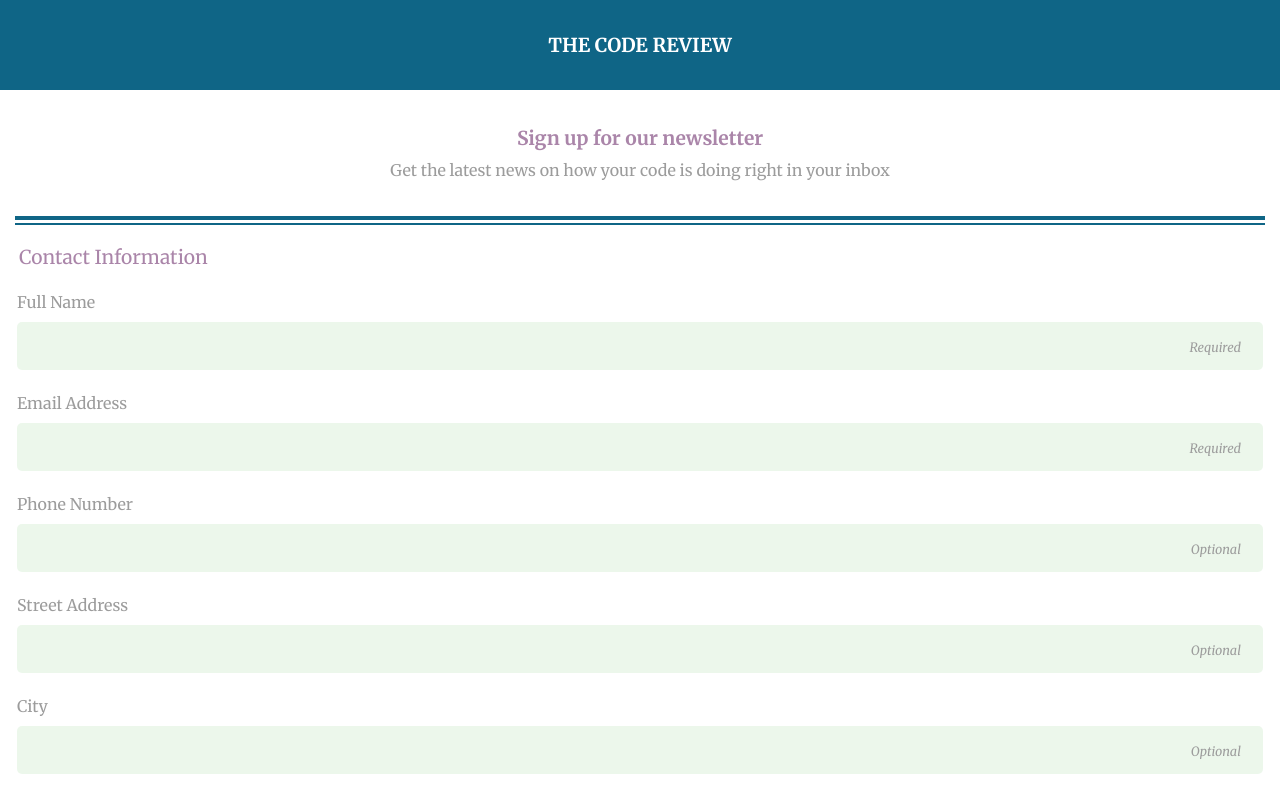
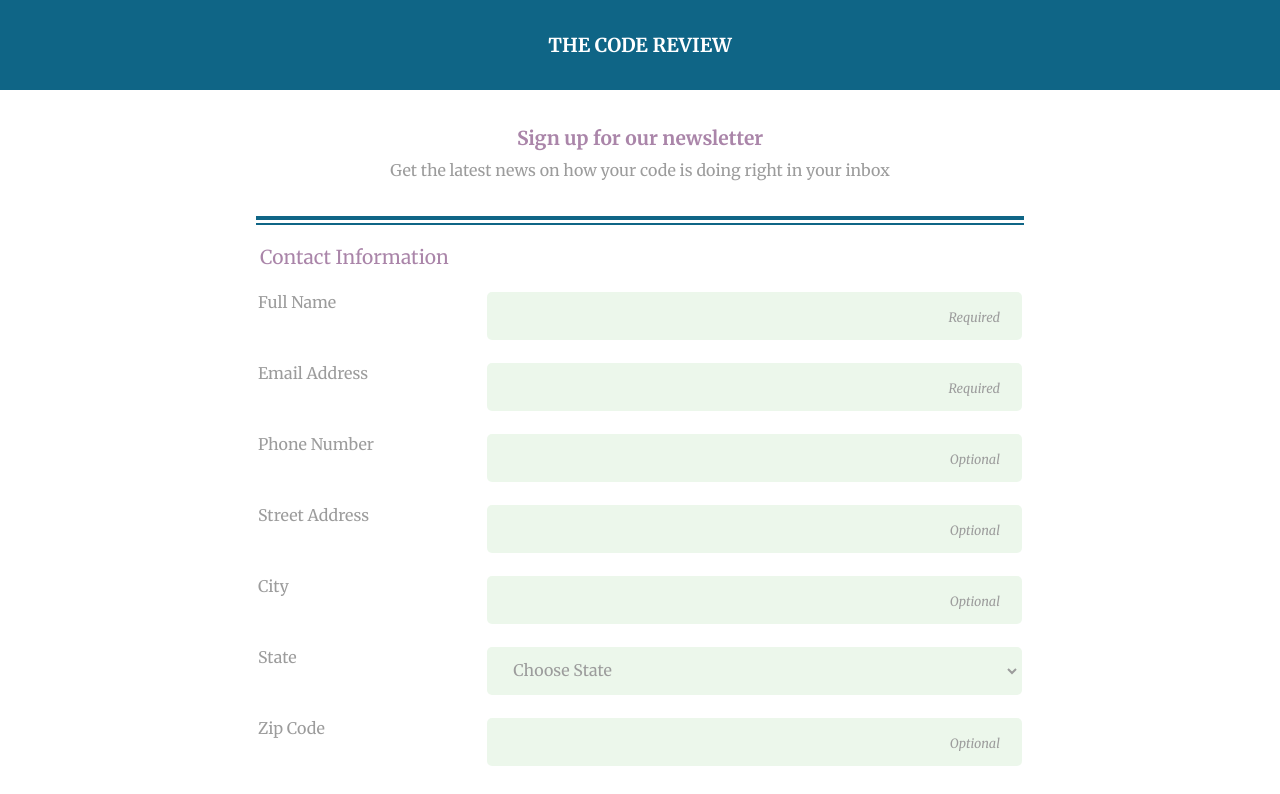
Before and after one commit to rochellehickey/Techdegree-project-3, a plain HTML site: page index.html in a window 1280 px wide. Shown: the top 794 px of the page. Drawn offline with Linux system fonts and the light colour scheme.

Commit message:
Floated labels and fields

```diff
--- a/css/style.css
+++ b/css/style.css
@@ -174,6 +174,30 @@ input::placeholder {
 
 @media (min-width: 768px) {
 
+  .container {
+    width: 60%;
+    margin: 0 auto;
+  }
 
+  .input-wrapper {
+    width: 100%;
+  }
+
+  .input-wrapper label {
+    width: 30%;
+    float: left;
+  }
+
+  .input-wrapper input,
+  .input-wrapper select {
+    width: 70%;
+    float: right;
+  }
+
+  .clearfix {
+    content: "";
+    display: table;
+    clear: both;
+  }
 
 }
--- a/index.html
+++ b/index.html
@@ -23,30 +23,30 @@
       <form action="" method="post">
         <fieldset class="subscriber-info">
           <legend class="legend">Contact Information</legend>
-          <div class="input-wrapper">
+          <div class="input-wrapper clearfix">
             <label class="label" for="name">Full Name</label>
             <input id="name" name="name" type="text" placeholder="Required" required>
           </div>
-          <div class="input-wrapper">
+          <div class="input-wrapper clearfix">
             <label class="label" for="email">Email Address</label>
             <input id="email" name="email" type="email" placeholder="Required" required>
           </div>
-          <div class="input-wrapper">
+          <div class="input-wrapper clearfix">
             <label class="label" for="phone">Phone Number</label>
             <input id="phone" name="phone" type="tel" placeholder=
           "Optional">
           </div>
-          <div class="input-wrapper">
+          <div class="input-wrapper clearfix">
             <label class="label" for="street">Street Address</label>
             <input id="street" name="street" type="text" placeholder=
           "Optional">
           </div>
-          <div class="input-wrapper">
+          <div class="input-wrapper clearfix">
             <label class="label" for="city">City</label>
             <input id="city" name="city" type="text" placeholder=
           "Optional">
           </div>
-          <div class="input-wrapper">
+          <div class="input-wrapper clearfix">
             <label class="label" for="state">State</label>
             <select id="state" name="state">
               <option>Choose State</option>
@@ -140,7 +140,7 @@
               </optgroup>
             </select>
           </div>
-          <div class="input-wrapper zip">
+          <div class="input-wrapper zip clearfix">
             <label class="label" for="zip-code">Zip Code</label>
             <input id="zip-code" name="zip-code" type="text" placeholder=
           "Optional">
```
